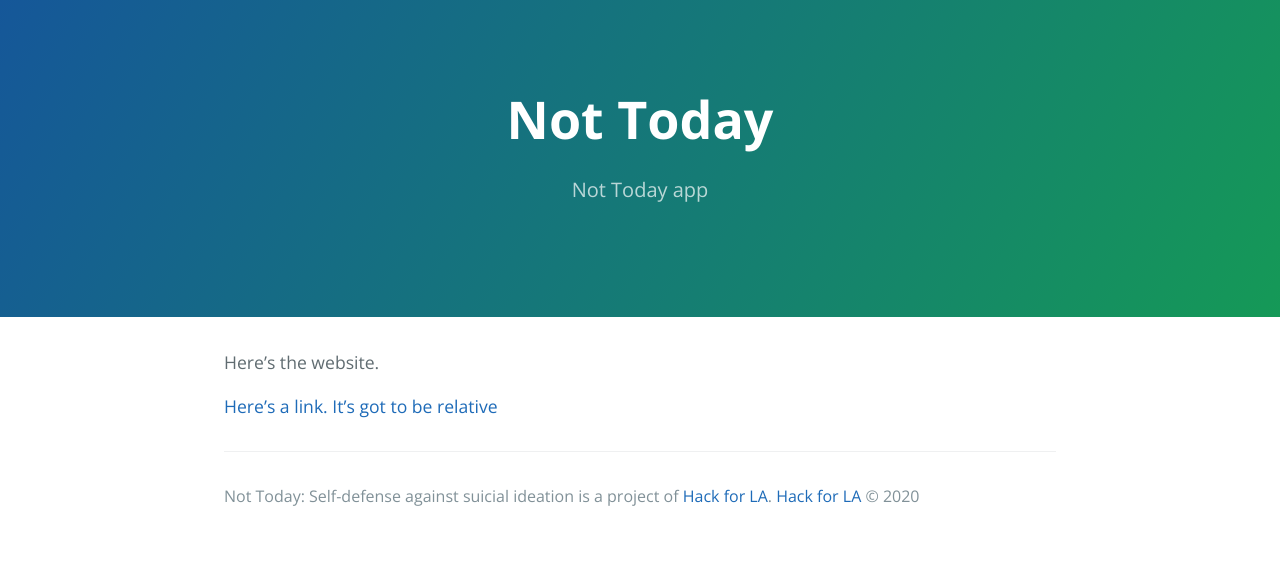
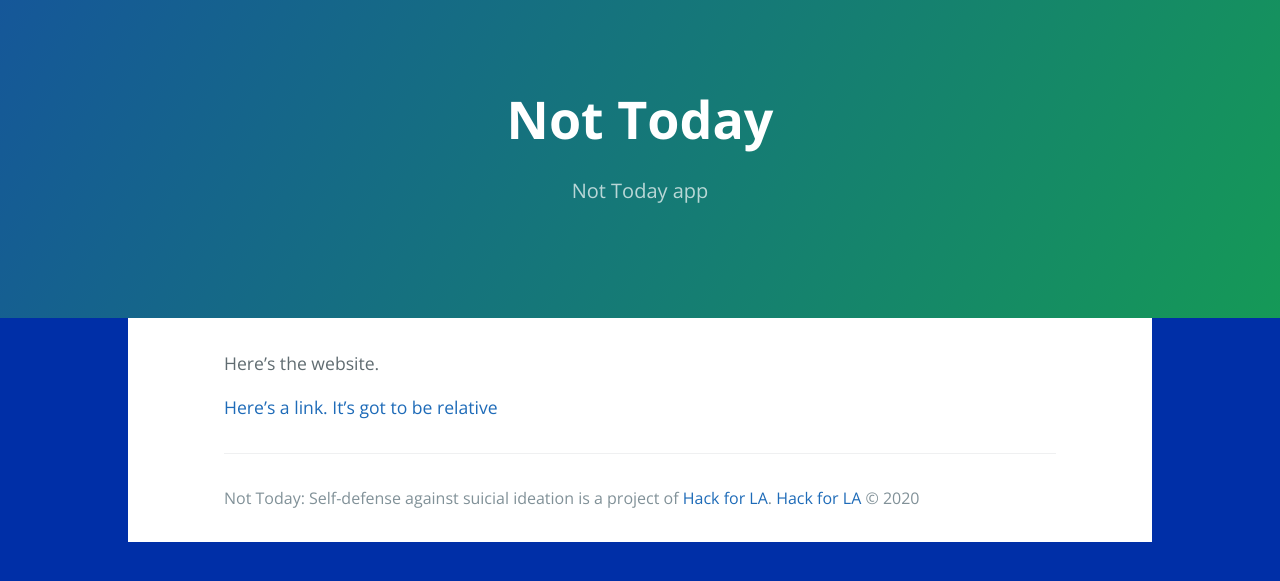
Before and after one commit to hackforla/not-today, a Jekyll site: the page built from docs/index.md, in a window 1280 px wide. Shown: the top 581 px of the page. Built offline with Jekyll 4.4.1, drawn with Linux system fonts in a browser that asks for light colours; our own code applies the rules of GitHub Pages for plain Markdown files.

Commit message:
Update theme

```diff
--- a/docs/_sass/jekyll-theme-cayman.scss
+++ b/docs/_sass/jekyll-theme-cayman.scss
@@ -32,6 +32,7 @@ body {
   font-size: 16px;
   line-height: 1.5;
   color: $body-text-color;
+  background-color: $primary-blue;
 }
 
 #skip-to-content {
@@ -110,6 +111,11 @@ a {
   text-align: center;
   background-color: $header-bg-color;
   background-image: linear-gradient(120deg, $header-bg-color-secondary, $header-bg-color);
+  display: flex;
+  align-content: center;
+  justify-content: center;
+  align-items: center;
+  flex-direction: column;
 
   @include large {
     padding: 5rem 6rem;
@@ -160,6 +166,8 @@ a {
 }
 
 .main-content {
+  background-color: white;
+  margin: 0 4rem;
   word-wrap: break-word;
 
   :first-child {
--- a/docs/_sass/variables.scss
+++ b/docs/_sass/variables.scss
@@ -21,3 +21,5 @@ $code-text-color: #567482 !default;
 $border-color: #dce6f0 !default;
 $table-border-color: #e9ebec !default;
 $hr-border-color: #eff0f1 !default;
+
+$primary-blue: #002FA7;
```
